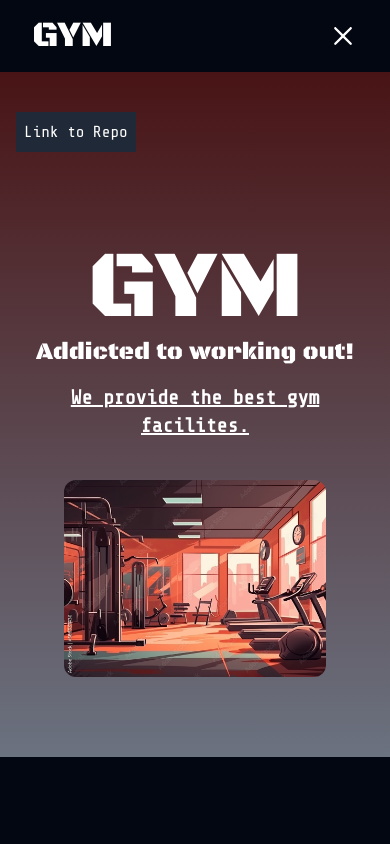
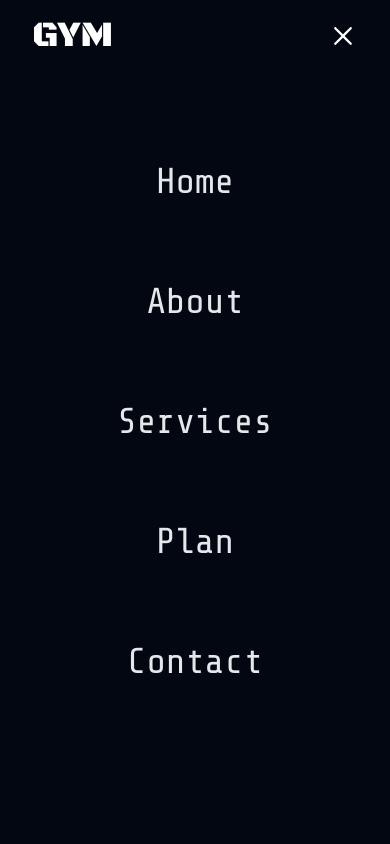
Before and after one commit to Balkrishna111/Simple-Gym-Landing-Page, a React (Vite) app: page / in a window 390 px wide. Both pictures are taken after a click on the icon 343 px from the left and 36 px from the top of the page. Shown: the top 844 px of the page. Built offline with nearby package versions, Linux system fonts and the light colour scheme.

Commit message:
navbar-fixed

```diff
--- a/src/components/Navbar.jsx
+++ b/src/components/Navbar.jsx
@@ -25,13 +25,13 @@ const Navbar = () => {
   ];
   return (
     <>
-      <div className='fixed w-full bg-gray-950 px-8 py-4 flex justify-between items-center z-10'>
+      <div className='fixed w-full bg-gray-950 px-8 py-4 flex justify-between items-center z-20'>
         <div className='text-4xl logo font-logoFont md:text-5xl  text-white'>
           GYM
         </div>
 
         <div className='nav-links md:text-gray-200'>
-          <div className='hamburgerMenu md:hidden'>
+          <div className='hamburgerMenu md:hidden '>
             {navStatus ? (
               <RxCross2
                 className='text-white cursor-pointer'
@@ -63,7 +63,7 @@ const Navbar = () => {
       </div>
 
       {navStatus && (
-        <div className='fixed w-screen h-full bottom-0 bg-gray-950 flex flex-col justify-center items-center text-4xl text-gray-200 text-center'>
+        <div className='z-10 fixed w-screen h-full bottom-0 bg-gray-950 flex flex-col justify-center items-center text-4xl text-gray-200 text-center'>
           <ul className='flex flex-col'>
             {navLinks.map((item, index) => (
               <Link
```
